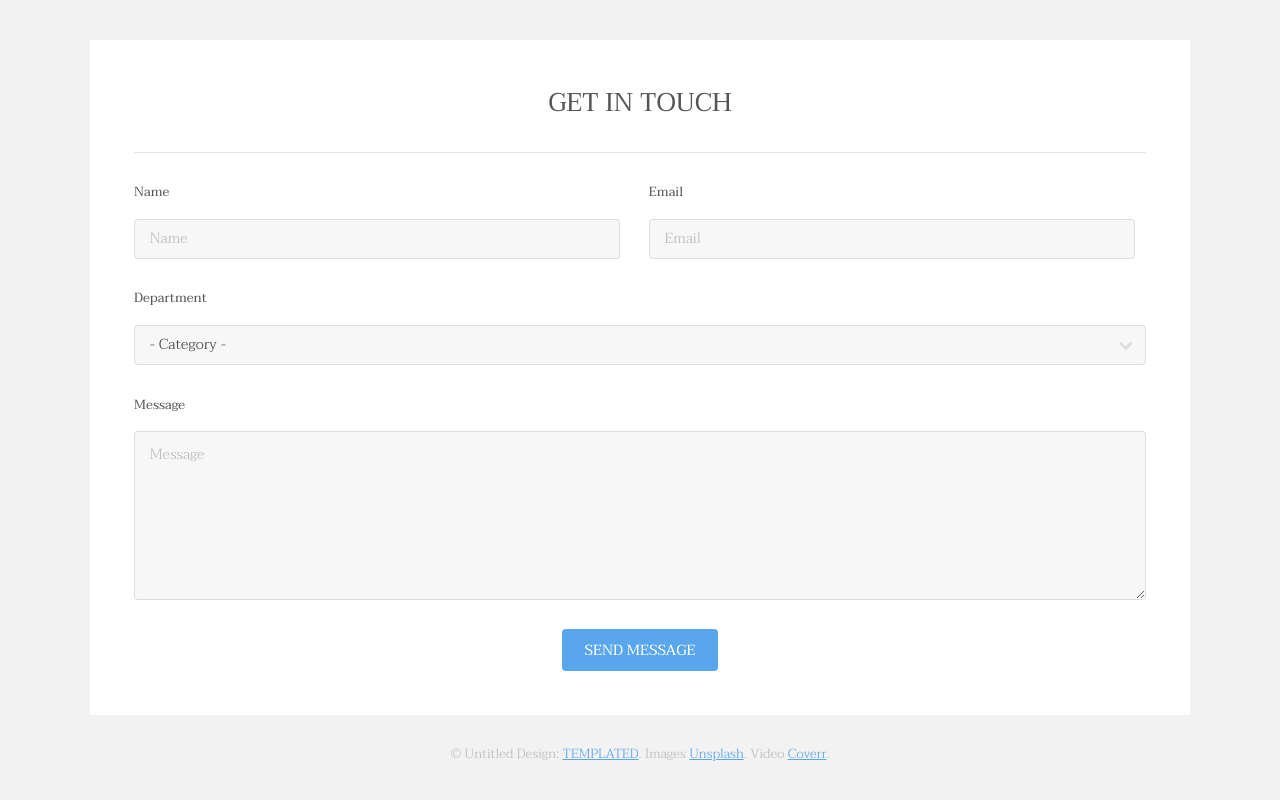
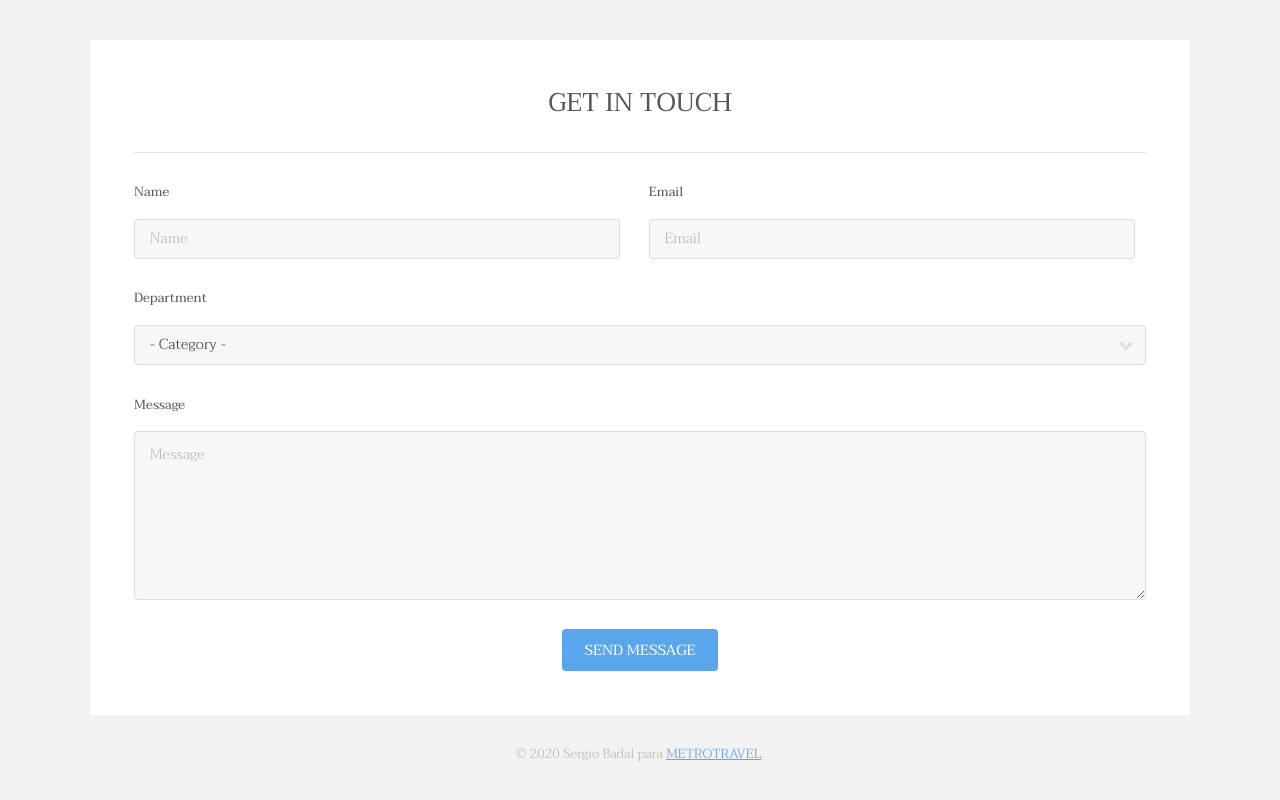
Before and after one commit to bloffu/04-REP_METROPOLITA, a plain HTML site: page index.html in a window 1280 px wide. Shown: the part 3231-4031 px from the top of the page. Drawn offline with Linux system fonts and the light colour scheme.

Commit message:
cambios en el pie de pagina por RAQUEL

```diff
--- a/index.html
+++ b/index.html
@@ -194,7 +194,7 @@
 						</div>
 					</section>
 					<div class="copyright">
-						&copy; Untitled Design: <a href="https://templated.co/">TEMPLATED</a>. Images <a href="https://unsplash.com/">Unsplash</a>. Video <a href="http://coverr.co/">Coverr</a>.
+						&copy; 2020 Sergio Badal para <a href="https://metropolita.netlify.app/">METROTRAVEL</a>.
 					</div>
 				</div>
 			</footer>
```
